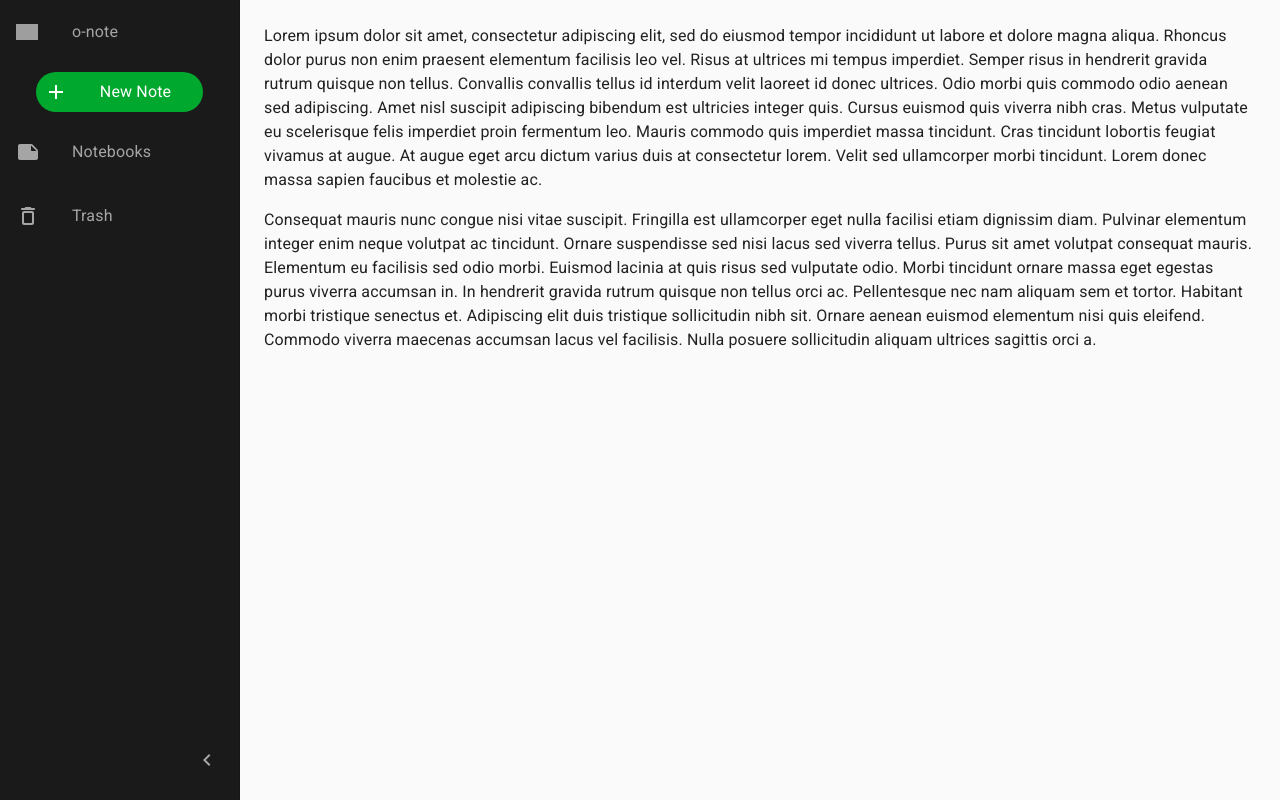
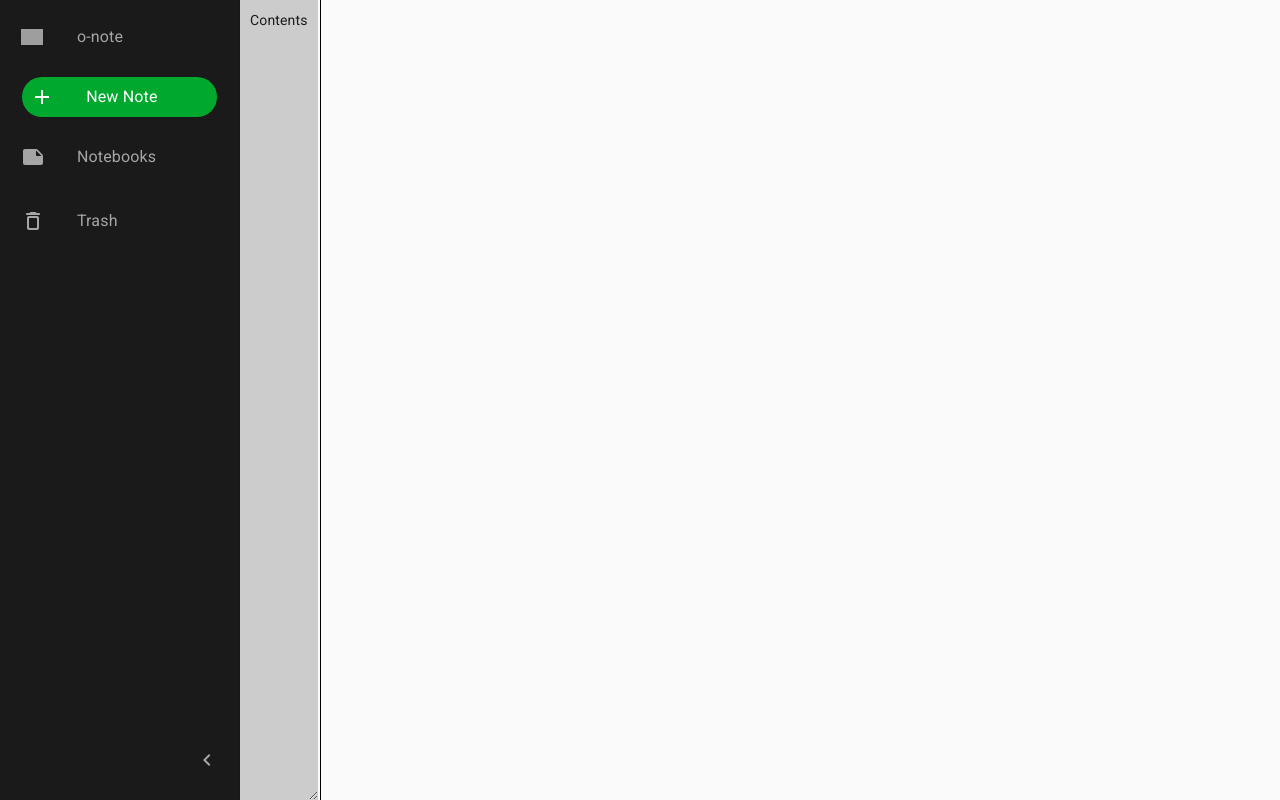
Before and after one commit to heegupark/omega-note, a Next.js app: page / in a window 1280 px wide. Built offline with nearby package versions, Linux system fonts and the light colour scheme; grey boxes are pictures that could not be loaded.

Commit message:
note-list in progress

```diff
--- a/components/left-drawer.tsx
+++ b/components/left-drawer.tsx
@@ -3,8 +3,6 @@ import clsx from 'clsx';
 import { createStyles, makeStyles, Theme } from '@material-ui/core/styles';
 import Drawer from '@material-ui/core/Drawer';
 import List from '@material-ui/core/List';
-import CssBaseline from '@material-ui/core/CssBaseline';
-import Typography from '@material-ui/core/Typography';
 import IconButton from '@material-ui/core/IconButton';
 import ChevronLeftIcon from '@material-ui/icons/ChevronLeft';
 import ChevronRightIcon from '@material-ui/icons/ChevronRight';
@@ -20,8 +18,8 @@ const drawerWidth = 240;
 
 const useStyles = makeStyles((theme: Theme) =>
   createStyles({
-    root: {
-      display: 'flex',
+    paper: {
+      padding: '5px',
     },
     appBar: {
       zIndex: theme.zIndex.drawer + 1,
@@ -57,6 +55,7 @@ const useStyles = makeStyles((theme: Theme) =>
       }),
       backgroundColor: 'rgb(26,26,26)',
       color: 'rgb(165,165,165)',
+      padding: '5px',
     },
     drawerClose: {
       transition: theme.transitions.create('width', {
@@ -69,6 +68,7 @@ const useStyles = makeStyles((theme: Theme) =>
         width: theme.spacing(7) + 1,
       },
       backgroundColor: 'rgb(26,26,26)',
+      padding: '5px 0px',
     },
     toolbar: {
       position: 'absolute',
@@ -78,9 +78,11 @@ const useStyles = makeStyles((theme: Theme) =>
       // necessary for content to be below app bar
       ...theme.mixins.toolbar,
     },
-    content: {
-      flexGrow: 1,
-      padding: theme.spacing(3),
+    folder: {
+      '&:hover': {
+        backgroundColor: 'rgb(64,64,64)',
+        borderRadius: '3px',
+      },
     },
     icon: {
       color: 'rgb(165,165,165)',
@@ -97,7 +99,6 @@ const useStyles = makeStyles((theme: Theme) =>
       },
       padding: '8px',
       margin: 'auto',
-      width: '70%',
       height: '40px',
     },
   })
@@ -112,9 +113,6 @@ export default function LeftDrawer() {
   };
 
   return (
-    <div className={classes.root}>
-      <CssBaseline />
-
     <Drawer
       variant="permanent"
       className={clsx(classes.drawer, {
@@ -140,7 +138,12 @@ export default function LeftDrawer() {
         </ListItem>
       </List>
       <List>
-          <ListItem button key="add-note" className={classes.addNote}>
+        <ListItem
+          button
+          key="add-note"
+          className={classes.addNote}
+          style={{ width: open ? '85%' : '70%' }}
+        >
           <ListItemIcon>
             <Tooltip title="Click to add a note" arrow>
               <AddIcon className={classes.addNoteIcon} />
@@ -152,7 +155,7 @@ export default function LeftDrawer() {
         </ListItem>
       </List>
       <List>
-          <ListItem button key="Notebooks">
+        <ListItem button key="Notebooks" className={classes.folder}>
           <ListItemIcon>
             <NoteRoundedIcon className={classes.icon} />
           </ListItemIcon>
@@ -160,7 +163,7 @@ export default function LeftDrawer() {
         </ListItem>
       </List>
       <List>
-          <ListItem button key="Trash">
+        <ListItem button key="Trash" className={classes.folder}>
           <ListItemIcon>
             <DeleteOutlineRoundedIcon className={classes.icon} />
           </ListItemIcon>
@@ -181,38 +184,5 @@ export default function LeftDrawer() {
         </IconButton>
       </div>
     </Drawer>
-      <main className={classes.content}>
-        {/* <div className={classes.toolbar} /> */}
-        <Typography paragraph>
-          Lorem ipsum dolor sit amet, consectetur adipiscing elit, sed do
-          eiusmod tempor incididunt ut labore et dolore magna aliqua. Rhoncus
-          dolor purus non enim praesent elementum facilisis leo vel. Risus at
-          ultrices mi tempus imperdiet. Semper risus in hendrerit gravida rutrum
-          quisque non tellus. Convallis convallis tellus id interdum velit
-          laoreet id donec ultrices. Odio morbi quis commodo odio aenean sed
-          adipiscing. Amet nisl suscipit adipiscing bibendum est ultricies
-          integer quis. Cursus euismod quis viverra nibh cras. Metus vulputate
-          eu scelerisque felis imperdiet proin fermentum leo. Mauris commodo
-          quis imperdiet massa tincidunt. Cras tincidunt lobortis feugiat
-          vivamus at augue. At augue eget arcu dictum varius duis at consectetur
-          lorem. Velit sed ullamcorper morbi tincidunt. Lorem donec massa sapien
-          faucibus et molestie ac.
-        </Typography>
-        <Typography paragraph>
-          Consequat mauris nunc congue nisi vitae suscipit. Fringilla est
-          ullamcorper eget nulla facilisi etiam dignissim diam. Pulvinar
-          elementum integer enim neque volutpat ac tincidunt. Ornare suspendisse
-          sed nisi lacus sed viverra tellus. Purus sit amet volutpat consequat
-          mauris. Elementum eu facilisis sed odio morbi. Euismod lacinia at quis
-          risus sed vulputate odio. Morbi tincidunt ornare massa eget egestas
-          purus viverra accumsan in. In hendrerit gravida rutrum quisque non
-          tellus orci ac. Pellentesque nec nam aliquam sem et tortor. Habitant
-          morbi tristique senectus et. Adipiscing elit duis tristique
-          sollicitudin nibh sit. Ornare aenean euismod elementum nisi quis
-          eleifend. Commodo viverra maecenas accumsan lacus vel facilisis. Nulla
-          posuere sollicitudin aliquam ultrices sagittis orci a.
-        </Typography>
-      </main>
-    </div>
   );
 }
--- a/components/main.tsx
+++ b/components/main.tsx
@@ -2,12 +2,27 @@ import React from 'react';
 // import Disclaimer from './disclaimer';
 import LeftDrawer from './left-drawer';
 import Note from './note';
+import { createStyles, makeStyles, Theme } from '@material-ui/core/styles';
+import CssBaseline from '@material-ui/core/CssBaseline';
+
+const useStyles = makeStyles((theme: Theme) =>
+  createStyles({
+    root: {
+      display: 'flex',
+    },
+  })
+);
 
 export default function Main(props: any) {
+  const classes = useStyles();
+
   return (
     <>
-      <LeftDrawer />
-      <Note />
+      <div className={classes.root}>
+        <CssBaseline />
+        <LeftDrawer />
+        <Note />
+      </div>
     </>
   );
 }
--- a/components/note-list.tsx
+++ b/components/note-list.tsx
@@ -1,6 +1,47 @@
 import React from 'react';
-// import Disclaimer from './disclaimer';
+import { createStyles, makeStyles, Theme } from '@material-ui/core/styles';
+
+const useStyles = makeStyles((theme: Theme) =>
+  createStyles({
+    root: {
+      display: 'flex',
+      flexDdirection: 'row',
+      height: '100vh',
+    },
+    box: {
+      display: 'flex',
+      flexDdirection: 'column',
+      background: '#ccc',
+      padding: '10px',
+      boxSizing: 'border-box',
+      position: 'relative',
+      overflowY: 'hidden',
+      resize: 'horizontal',
+      height: '100vh',
+      width: '100%',
+    },
+    handle: {
+      width: '3px',
+      borderRight: '1px solid black',
+      cursor: 'ew-resize',
+    },
+  })
+);
 
 export default function NoteList(props: any) {
-  return <></>;
+  const classes = useStyles();
+
+  return (
+    <div className={classes.root}>
+      <div className={classes.box}>
+        <span>Contents</span>
+      </div>
+      <div
+        className={classes.handle}
+        onDrag={(e: any) => {
+          console.log(e.clientX);
+        }}
+      ></div>
+    </div>
+  );
 }
--- a/pages/_document.tsx
+++ b/pages/_document.tsx
@@ -11,10 +11,6 @@ class MyDocument extends Document {
       <Html>
         <Head>
           <meta charSet="utf-8" />
-          <meta
-            name="viewport"
-            content="minimum-scale=1, initial-scale=1, width=device-width, shrink-to-fit=no"
-          />
           <meta name="theme-color" content={theme.palette.primary.main} />
           <link
             rel="stylesheet"
```
Lines whose indentation alone changed are shown as unchanged.
